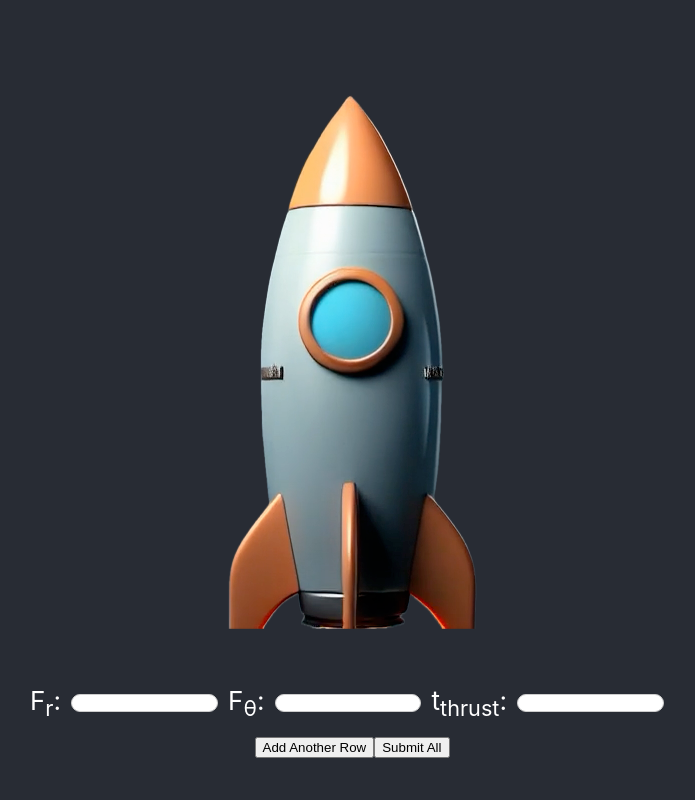
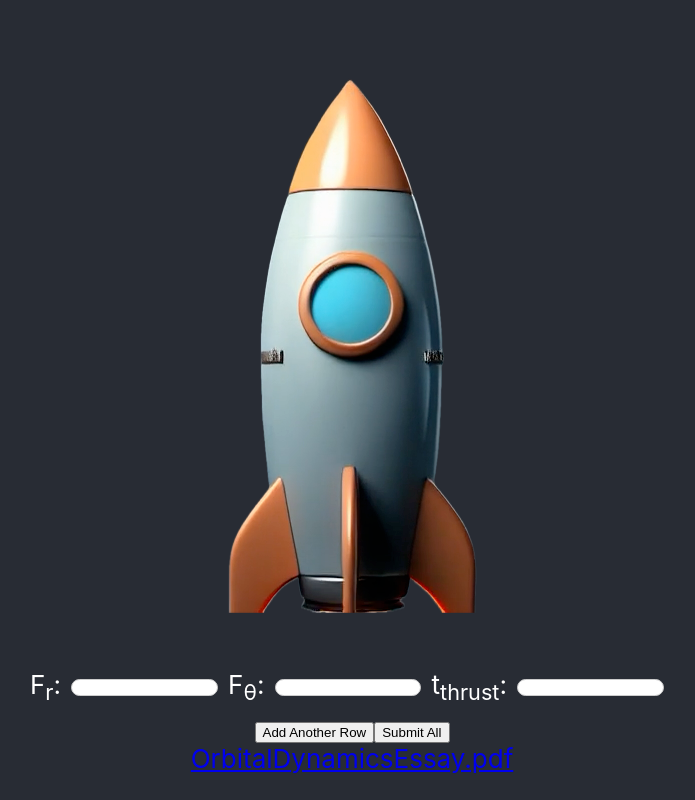
Before and after one commit to mcalierno/orbital-dynamics, a React (Create React App) app in the folder frontend/: page / in a window 1280 px wide. Shown: the whole page, without its empty margins (288-983 px from the left). Built offline with nearby package versions, Linux system fonts and the light colour scheme.

Commit message:
Add link to essay

```diff
--- a/frontend/src/App.js
+++ b/frontend/src/App.js
@@ -13,6 +13,9 @@ function App() {
         <img src={rocket} style={{padding: "50px"}} alt="logo" />
         <InputCollection setPlot={setPlot} />
         <PlotDisplay plot={plot}/>
+        <a href="/OrbitalDynamicsEssay.pdf" target="_blank" rel="noopener noreferrer">
+            OrbitalDynamicsEssay.pdf
+        </a>
       </header>
     </div>
   );
```
Also changed, not shown: frontend/src/logo.svg (deleted), 1 other file (tests, documents, lock files or other folders).
